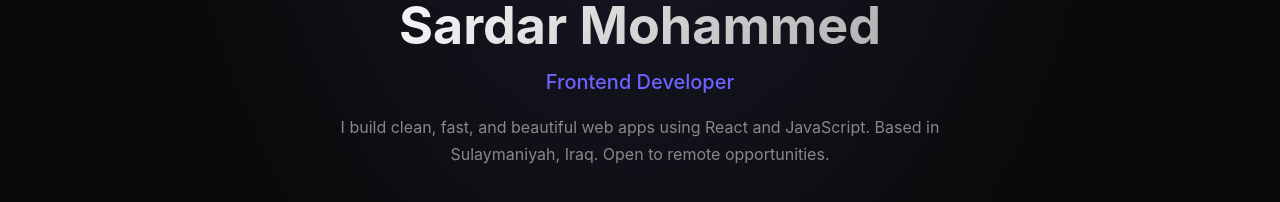
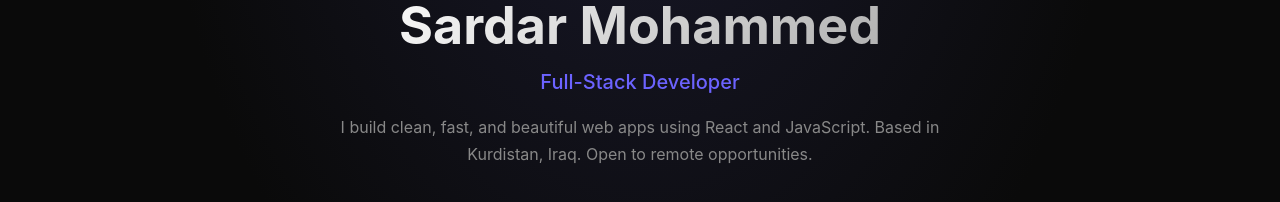
Before and after one commit to sardarMrashed/sardar-portfolio, a React (Create React App) app: page / in a window 1280 px wide. Shown: the part 314-516 px from the top of the page. Built offline with nearby package versions, Linux system fonts and the light colour scheme.

Commit message:
Update hero section

```diff
--- a/src/components/Hero.jsx
+++ b/src/components/Hero.jsx
@@ -4,10 +4,10 @@
       <div className="hero-content">
         <p className="hero-greeting">👋 Hello World</p>
         <h1 className="hero-name">Sardar Mohammed</h1>
-        <p className="hero-role">Frontend Developer</p>
+        <p className="hero-role">Full-Stack Developer</p>
         <p className="hero-desc">
           I build clean, fast, and beautiful web apps using React and JavaScript.
-          Based in Sulaymaniyah, Iraq. Open to remote opportunities.
+          Based in Kurdistan, Iraq. Open to remote opportunities.
         </p>
         <div className="hero-btns">
           <a href="#projects" className="btn-primary">See my work</a>
```
